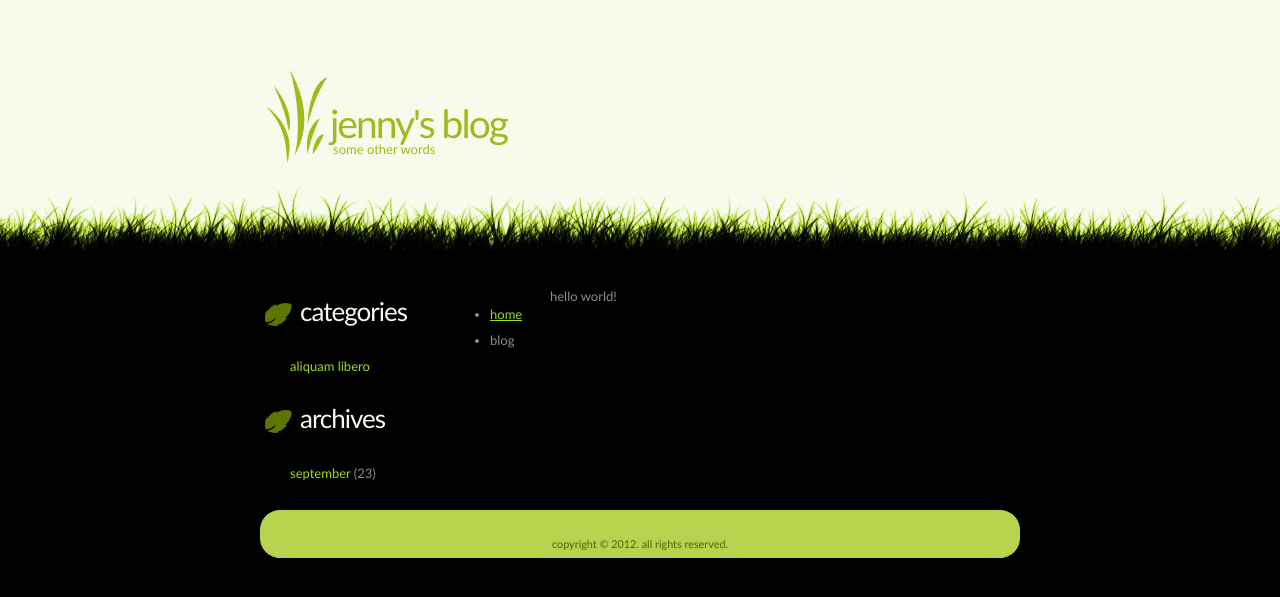
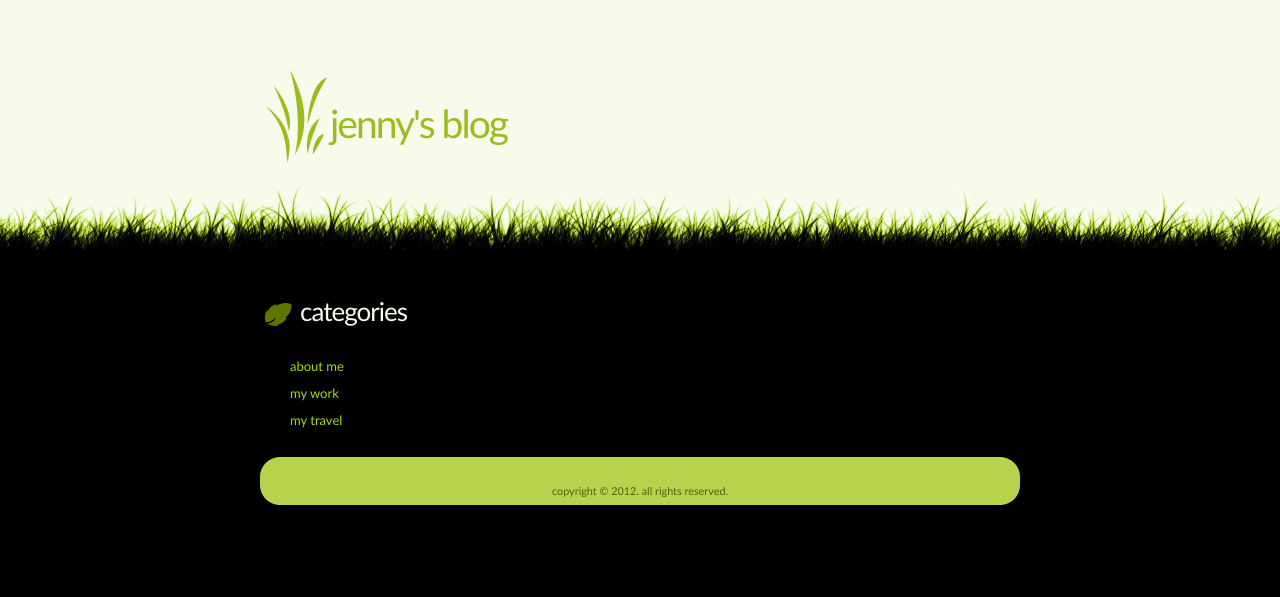
Before and after one commit to jennybrave/jennybrave.github.com, a Jekyll site: the page built from index.html, in a window 1280 px wide. Shown: the top 597 px of the page. Built offline with Jekyll 4.4.1, drawn with Linux system fonts in a browser that asks for light colours; Markdown is read by kramdown in place of the engine named in the settings; the list of posts is cut into pages by our own code.

Commit message:
little new changes

```diff
--- a/_layouts/default.html
+++ b/_layouts/default.html
@@ -22,7 +22,6 @@
   <!-- start header -->
   <div id="header">
     <h1>Jenny's Blog </h1>
-    <p> some other words </p>
   </div>
   <!-- end header -->
 
@@ -39,13 +38,9 @@
         <li>
           <h2>Categories</h2>
           <ul>
-            <li><a href="#">Aliquam libero</a></li>
-          </ul>
-        </li>
-        <li>
-          <h2>Archives</h2>
-          <ul>
-            <li><a href="#">September</a> (23)</li>
+            <li><a href="#">about me</a></li>
+            <li><a href="#">my work</a></li>
+            <li><a href="#">my travel</a></li>
           </ul>
         </li>
       </ul>
@@ -55,14 +50,6 @@
   <!-- end page -->
 </div>
 
-  <div class="container">
-    <div id="empty-header">
-      <ul id="navMenu">
-        <li><a href="/" onclick="_gaq.push(['_trackEvent', 'header', 'home']);"><span>HOME</span></a></li>
-        <li class="selected"><span>BLOG</span></li>
-      </ul>
-    </div>
-  </div>
 
   <!-- start footer -->
   <div id="footer">
--- a/index.html
+++ b/index.html
@@ -1,5 +1,4 @@
 ---
 layout: default
-title:  Jenny Wong's Blog
+title:  Jenny Wong
 ---
-Hello World!
```
